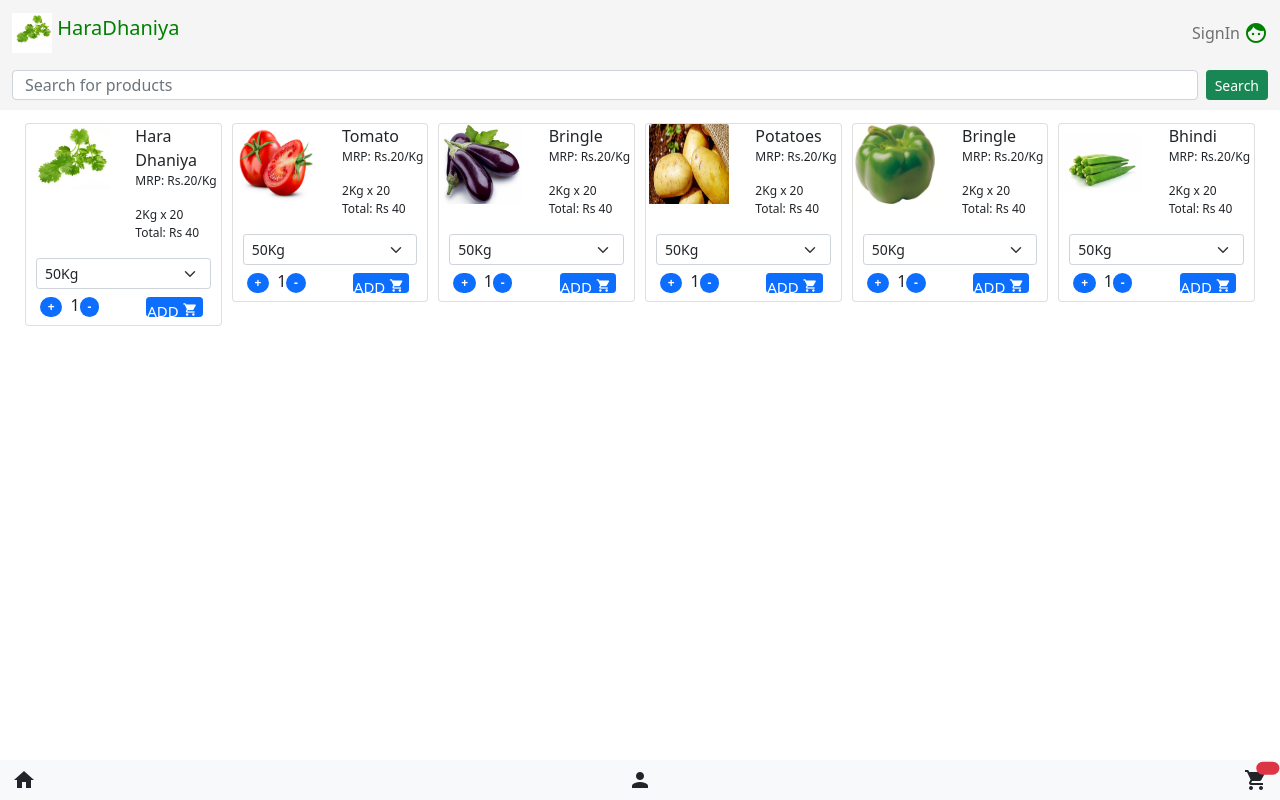
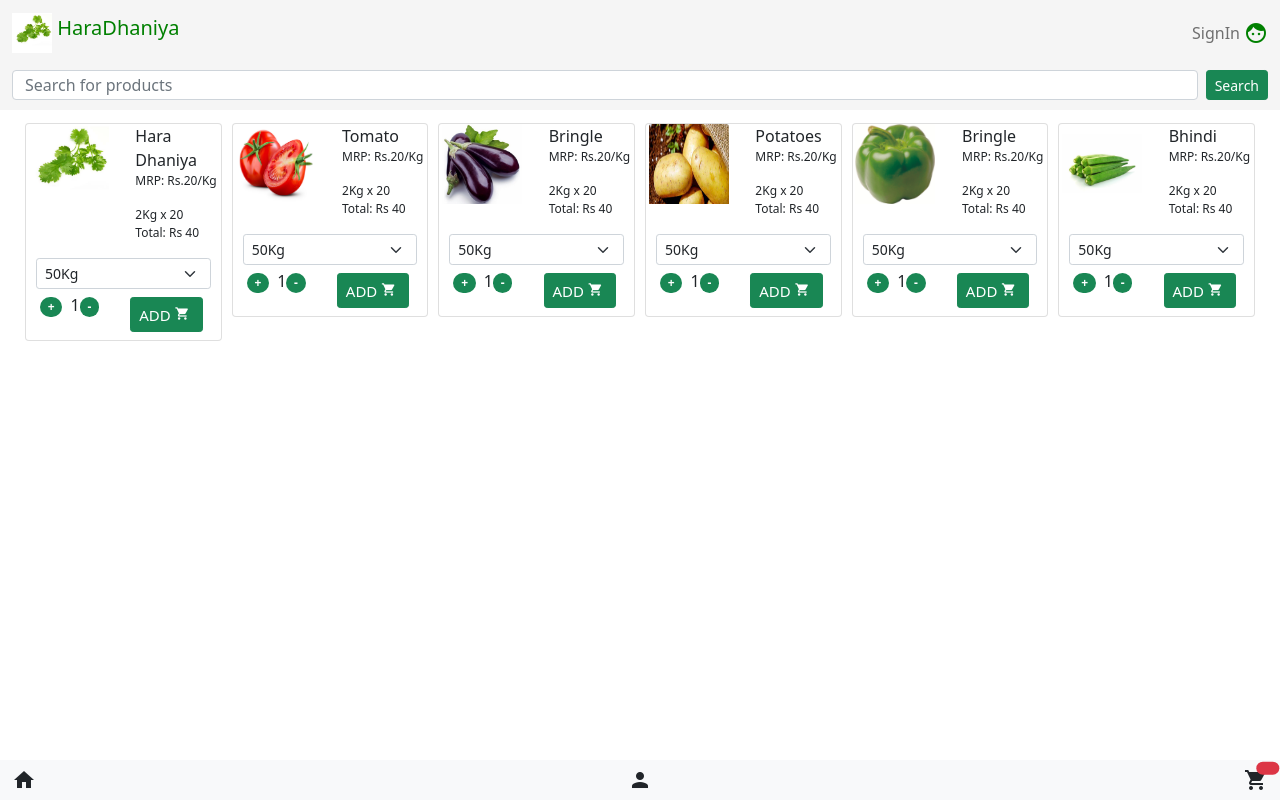
Before and after one commit to shanklesh/haradhaniya, a React (Create React App) app: page / in a window 1280 px wide. Built offline with nearby package versions, Linux system fonts and the light colour scheme.

Commit message:
color change

```diff
--- a/src/component/IncrementDecrement.component.js
+++ b/src/component/IncrementDecrement.component.js
@@ -5,7 +5,7 @@ function ButtonIncrement(props) {
         // <Button style={{height:"15px",width:"15px"}} onClick={props.onClickFunc}>
         //     +
         // </Button>
-        <Badge pill bg-primary onClick={props.onClickFunc}>+</Badge>
+        <Badge className="bg-success" pill  onClick={props.onClickFunc}>+</Badge>
 
     )
 }
@@ -17,7 +17,7 @@ function ButtonDecrement(props) {
         //     -
         //   </div>
         // </Button>
-            <Badge pill bg-primary onClick={props.onClickFunc}>-</Badge>
+            <Badge pill  className="bg-success" onClick={props.onClickFunc}>-</Badge>
     )
 }
 
--- a/src/component/ProductCard.component.js
+++ b/src/component/ProductCard.component.js
@@ -118,7 +118,7 @@ function prepareList(product){
         <IncrementDecrement className='float-start'/>
         </div>
         <div className="col-6">
-        <Button className="m-1 float-end" style={{height:"20px", padding:"0px"}} variant="primary" size="sm">
+        <Button className="m-1 float-end btn btn-success btn-sm">
         <div><span className="font-size-15 mt-0 pt-0">ADD</span><span className="material-icons font-size-15 m-1">shopping_cart</span></div>
        </Button>
         <div className="bg-primary">
```
